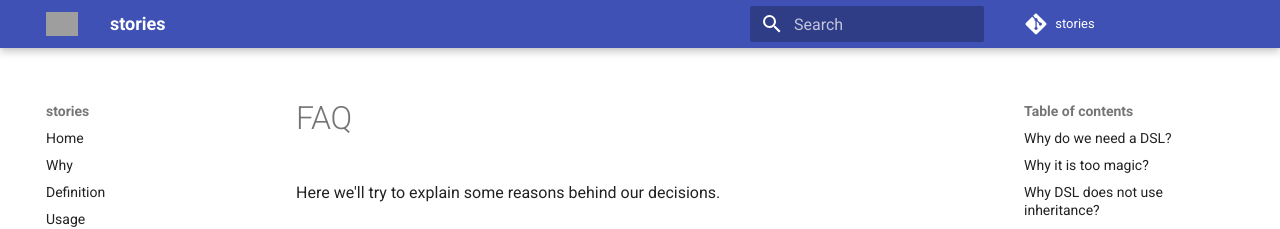
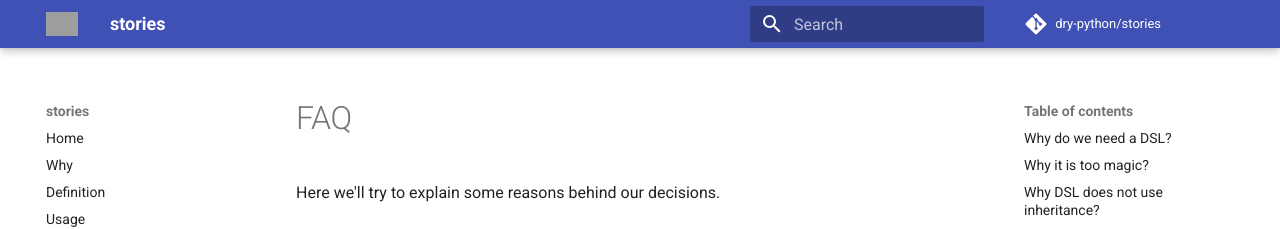
Before and after one commit to proofit404/stories, an MkDocs documentation site: the page built from docs/faq.md, in a window 1280 px wide. Shown: the top 229 px of the page. Built offline with MkDocs 1.6.1 and Material for MkDocs 9.7.7, drawn with Linux system fonts in a browser that asks for light colours; comment, search, counter and statistics services are not loaded; grey boxes are pictures that could not be loaded.

Commit message:
Use GitHub organization name in the docs.

```diff
--- a/mkdocs.yml
+++ b/mkdocs.yml
@@ -11,7 +11,7 @@ theme:
     /dry-python/brand/master/logo/dry-python.png"
   # FIXME: Favicon.
   language: 'en'
-repo_name: stories
+repo_name: dry-python/stories
 repo_url: 'https://github.com/dry-python/stories'
 edit_uri: ''
 extra:
```
